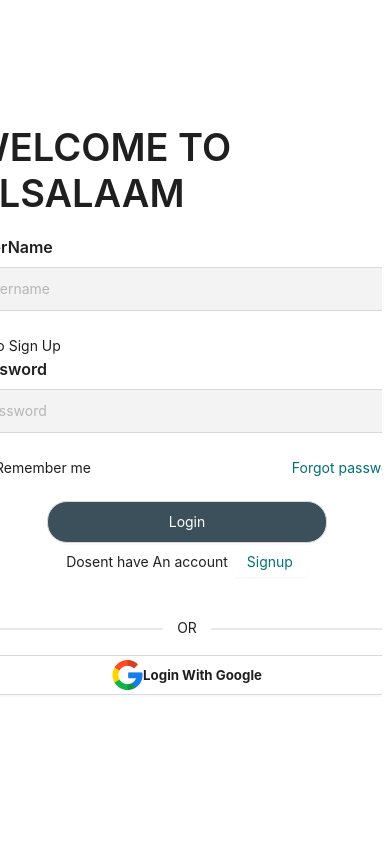
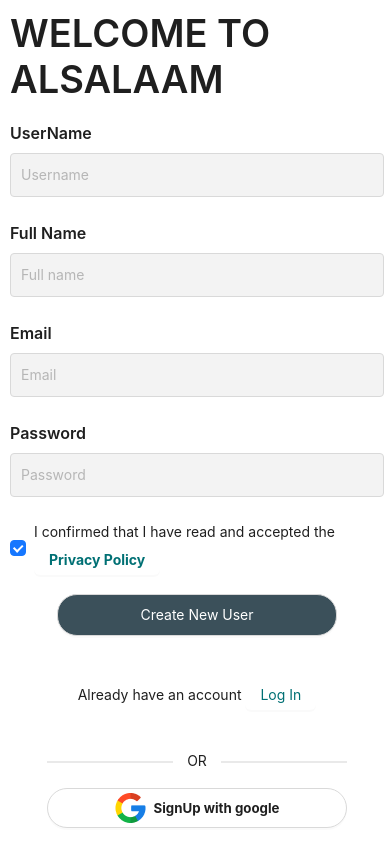
Before and after one commit to Al-Salaam/AlsalaamTourism-Frontend, a React (Vite) app: page / in a window 390 px wide. Both pictures are taken after a click on the button "Signup". Built offline with nearby package versions, Linux system fonts and the light colour scheme.

Commit message:
loginAndSignUpCompletedWIthResponsiveness

```diff
--- a/src/components/common/buttons/loginWithGoogle.jsx
+++ b/src/components/common/buttons/loginWithGoogle.jsx
@@ -1,12 +1,29 @@
 import React from 'react';
 import { Button, Space } from 'antd';
-import GoogleIcon from "../../../../images/google1.png"
-const LoginWithGoogle = ({handleClick}) => (
+import GoogleIcon from '../../../../images/google1.png';
+import { useMediaQuery } from 'react-responsive';
+
+const LoginWithGoogle = ({ handleClick, title, className }) => {
+  const isSmallScreen = useMediaQuery({ minWidth: 280 });
+
+  return (
     <Space wrap>
-         <Button  shape="round"   size="large"  onClick={handleClick} >
-           <div style={{display:'flex',width:"400px",justifyContent:'center',alignItems:"center"}}><img src={GoogleIcon}/> <h5>Login With Google</h5></div>
-          </Button>
+      <Button
+        style={{
+          display: 'flex',
+          width: isSmallScreen ? '300px' : '70vw', // Change width based on screen size
+          justifyContent: 'center',
+          alignItems: 'center',
+        }}
+        shape="round"
+        size="large"
+        onClick={handleClick}
+      >
+        <img src={GoogleIcon} alt="Google Icon" />
+        <h5>{title}</h5>
+      </Button>
+    </Space>
+  );
+};
 
-    </Space>
-);
 export default LoginWithGoogle;
--- a/src/pages/authetication/login/index.jsx
+++ b/src/pages/authetication/login/index.jsx
@@ -1,5 +1,6 @@
 import React, { useState } from 'react';
 import { Form, Input, Button, Checkbox, Row, Col, message, Typography, Divider } from 'antd';
+import { GoogleOutlined } from '@ant-design/icons';
 import { useMediaQuery } from 'react-responsive';
 import * as Yup from 'yup'; // Import Yup for validation
 import { Formik, Field, ErrorMessage } from 'formik';
@@ -18,7 +19,7 @@ const Login = ({ setIsLogin }) => {
   const [userName, setUserName] = useState();
   const [password, setPassword] = useState();
   const [isSignUp, setIsSignUp] = useState(false)
-  const isSmallScreen = useMediaQuery({ maxWidth: 767 });
+  const isSmallScreen = useMediaQuery({ maxWidth: 990 });
   const { Title } = Typography;
 
 
@@ -57,19 +58,17 @@ const Login = ({ setIsLogin }) => {
       {({ values }) => (
 
         <Row gutter={16} className={styles.mainRow}>
-          {console.log(values)}
-          <Col xs={24} sm={24} md={12} lg={12} xl={12} className={styles.col1}>
+          <Col xs={24} sm={24} md={24} lg={12} xl={12} className={styles.col1}>
             <Form
               name="normal_login"
-              className="login-form"
               initialValues={{
                 remember: true,
               }}
               onSubmit={handleLogin}
 
             >
-              <Row gutter={16} justify="center">
-                <Col  >
+              <Row gutter={16} >
+                <Col xs={24} sm={24} md={24} lg={24} xl={24} >
                   {isSignUp ? (
                     <>
                       <Title level={1}>WELCOME TO ALSALAAM</Title>
@@ -120,11 +119,69 @@ const Login = ({ setIsLogin }) => {
                 </Col>
               </Row>
 
-                <Row>
-                  <Col>
-                  {isSignUp ? (<>Hello Sign Up</>):("")}
+              {isSignUp ? (
+                <Row gutter={16}>
+                  <Col span={24}>
+                    <Title level={5}>Full Name</Title>
+                  </Col>
+                  <Col span={24}>
+                    <Form.Item name="fullname">
+                      <Field
+                        name="fullname"
+                        render={({ field }) => (
+                          <Input
+                            {...field}
+                            placeholder="Full name"
+                            className={styles.grayBackground}
+                            onChange={(e) => {
+                              field.onChange(e); // This will update Formik's value
+                              // Update your component's state with the username value
+                              setUserName(e.target.value);
+                            }}
+                          />
+                        )}
+                      />
+                      <ErrorMessage
+                        name="fullname"
+                        component="div"
+                        className={styles.errorMessage}
+                      />
+                    </Form.Item>
                   </Col>
                 </Row>
+              ) : ("")}
+              {isSignUp ? (
+                <Row gutter={16}>
+                  <Col span={24}>
+                    <Title level={5}>Email</Title>
+                  </Col>
+                  <Col span={24}>
+                    <Form.Item name="email">
+                      <Field
+                        name="email"
+                        render={({ field }) => (
+                          <Input
+                            {...field}
+                            placeholder="Email"
+                            className={styles.grayBackground}
+                            onChange={(e) => {
+                              field.onChange(e); // This will update Formik's value
+                              // Update your component's state with the username value
+                              setUserName(e.target.value);
+                            }}
+                          />
+                        )}
+                      />
+                      <ErrorMessage
+                        name="username"
+                        component="div"
+                        className={styles.errorMessage}
+                      />
+                    </Form.Item>
+                  </Col>
+                </Row>
+              ) : ("")}
+
               <Row gutter={16}>
                 <Col span={24}>
                   <Title level={5}>Password</Title>
@@ -155,7 +212,14 @@ const Login = ({ setIsLogin }) => {
                   </Form.Item>
                 </Col>
               </Row>
+              {isSignUp ? (<Row gutter={16}>
+                <Col span={24}>
+                  <Form.Item name="remember" valuePropName="checked" noStyle >
+                    <Checkbox >I confirmed that I have read and accepted the <Button style={{ color: "#007074", backgroundColor: "white", border: "none", fontWeight: "bold" }} onClick={handleSignupClick}>Privacy Policy</Button></Checkbox>
+                  </Form.Item>
+                </Col>
 
+              </Row>) : (
                 <Row gutter={16}>
                   <Col span={12}>
                     <Form.Item name="remember" valuePropName="checked" noStyle >
@@ -167,34 +231,40 @@ const Login = ({ setIsLogin }) => {
                       Forgot password
                     </a>
                   </Col>
-                </Row>
-                <Row gutter={16} style={{ marginTop: "5%" }}  >
-                  <Col span={24} align="middle">
+                </Row>)}
+
+              <Row gutter={16} style={{ marginTop: "5%" }} justify={"center"} >
+                <Col className={styles.mainbutton} >
                   <Form.Item>
-                      <Button onClick={handleLogin} htmlType='submit' style={{ backgroundColor: "#3B505A", borderRadius: "20px", width: "20em", height: "3em", color: "white" }}>Login</Button>
+                    <Button className={styles.mainButton} onClick={handleLogin} htmlType='submit' style={{ backgroundColor: "#3B505A", borderRadius: "20px", width: "20em", height: "3em", color: "white" }}>{isSignUp ? "Create New User" : "Log In"}</Button>
+
                   </Form.Item>
                 </Col>
 
               </Row>
-                <Row gutter={12} align="center" style={{ marginTop: "-5%" }} >
+              <Row gutter={12} align="center" style={{ marginTop: "5%" }} >
+
                 <Col  >
                   <Form.Item>
-                      Dosent have An account <Button  style={{ color: "#007074",backgroundColor:"white",border:"none" }} onClick={handleSignupClick}>Signup</Button>
+                    {isSignUp ? (<>Already have an account <Button style={{ color: "#007074", backgroundColor: "white", border: "none" }} onClick={handleSignupClick}>Log In</Button></>) : (<>Dosent have An account <Button style={{ color: "#007074", backgroundColor: "white", border: "none" }} onClick={handleSignupClick}>Signup</Button></>)}
+
                   </Form.Item>
                 </Col>
               </Row>
-                <Row gutter={12} align="center">
+
+              <Row gutter={8} align="center">
                 <Col  >
                   <Divider plain style={{ borderWidth: 5, borderColor: "lightGray" }}>OR</Divider>
                   <Form.Item>
-                      <LoginWithGoogle handleClick={dummyAlert} />
+                    <LoginWithGoogle handleClick={dummyAlert} title={isSignUp ? "SignUp with google" : "Login with google"} />
+
                   </Form.Item>
                 </Col>
               </Row>
             </Form>
           </Col>
           {isSmallScreen ? null : (
-            <Col md={12} lg={12} xl={12} className={styles.col2}>
+            <Col xs={24} sm={24} md={12} lg={12} xl={12} className={styles.col2}>
               <div className={styles.container}>
                 <h1 className={styles.heading}>
                   Start Your Journey by one Click, Explore Dubai with Alsalaam
--- a/src/pages/authetication/login/login.module.css
+++ b/src/pages/authetication/login/login.module.css
@@ -7,7 +7,15 @@
 .mainRow {
   width: 100vw;
   height: 100vh;
-  overflow: hidden;
+  overflow: visible;
+}
+
+.mainButton {
+  background-color: "#3B505A";
+  border-radius: "20px";
+  width: "20em";
+  height: "3em";
+  color: "white"
 }
 
 .col1 {
@@ -33,6 +41,7 @@
   /* Add padding here */
   width: 100%;
 }
+
 .errorMessage {
   color: red;
   font-size: 20px;
@@ -104,4 +113,19 @@
     object-fit: fill;
     width: 300px
   }
+
+  @media screen and (max-width: 1025px) {
+    .col1 {
+      display: block;
+      margin: 10px;
+
+    }
+  }
+
+  @media screen and (max-width: 280px) {
+    .mainbutton{
+    margin-right: 7%;
+    }
+  }
+
 }
```
Lines whose indentation alone changed are shown as unchanged.
